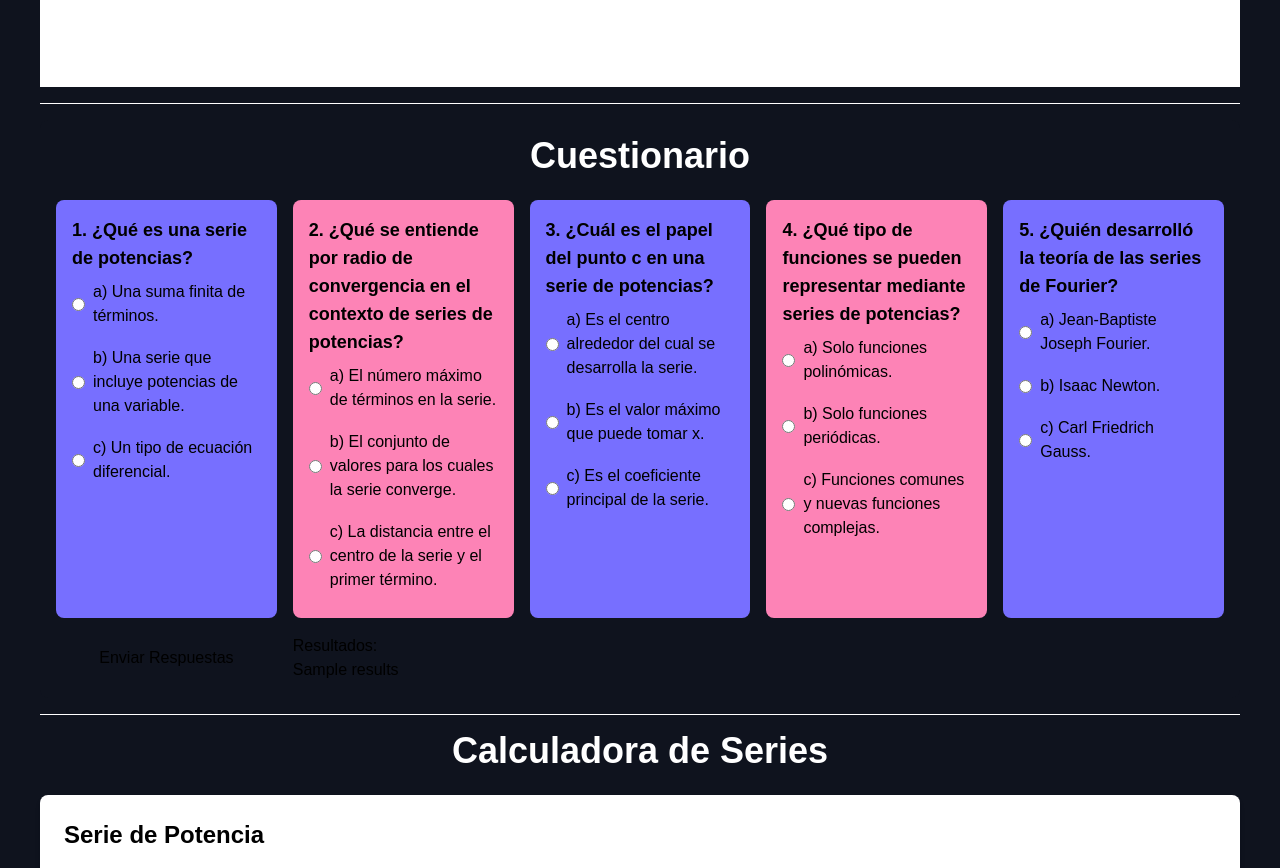
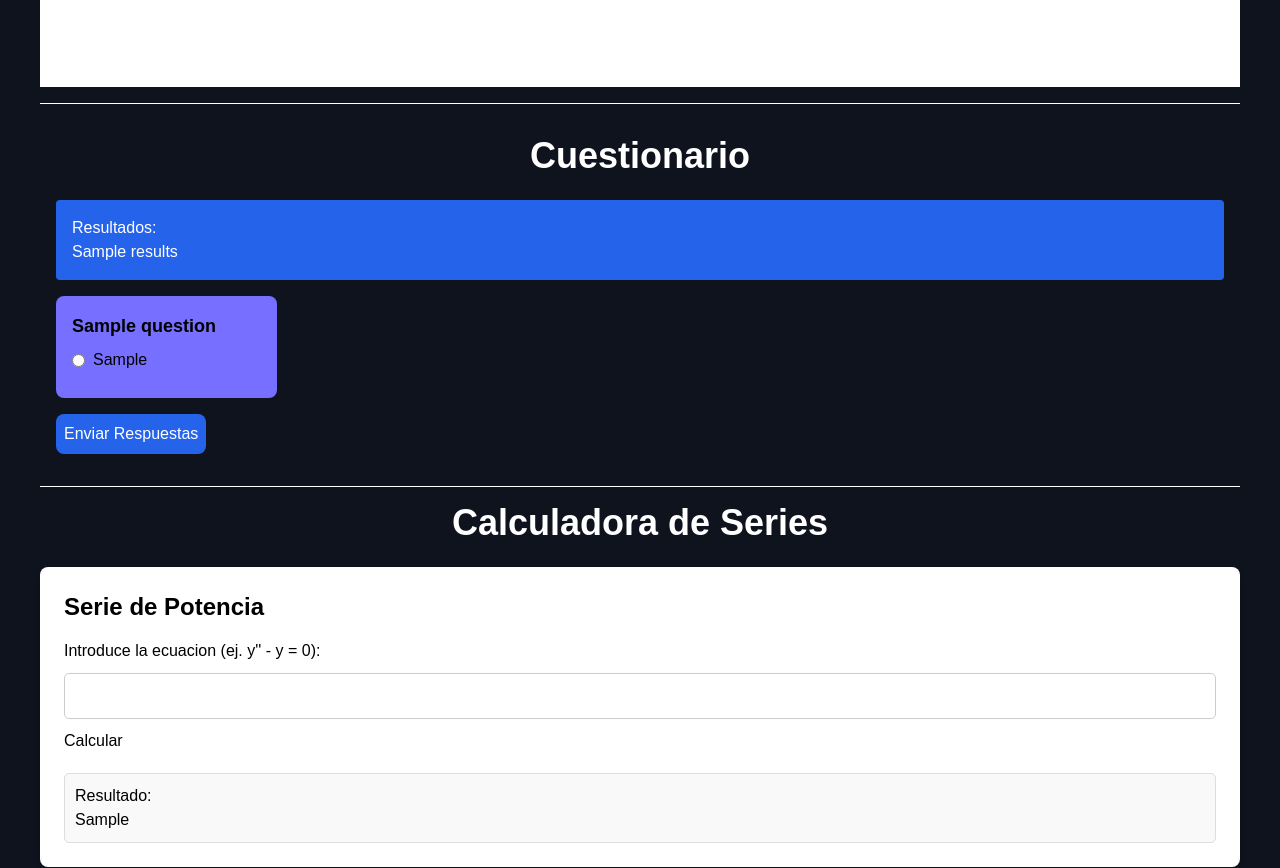
Before and after one commit to AlirioChourio/-Desaf-o-de-series-de-Fourier-y-Potencias, a Flask app: template templates/index.html in a window 1280 px wide. Shown: the part 2321-3189 px from the top of the page. Run offline with Flask 3, Linux system fonts and the light colour scheme; the template is opened without the code that fills it: most values are stand-ins (such as "Sample title", 1, 10 or a date in 2020); some libraries are stand-ins or nearby versions.

Commit message:
modificacion cuestionario

```diff
--- a/app.py
+++ b/app.py
@@ -7,51 +7,177 @@ import sympy as sp              # Para matemáticas simbólicas
 
 # Importar frameworks
 from flask import Flask, render_template, request  # Para usar Flask
+import random
 
 # Crear una instancia de Flask
 app = Flask(__name__)
 
-# Respuestas correctas
-correct_answers = {
-    'pregunta1': 'b',
-    'pregunta2': 'b',
-    'pregunta3': 'a',
-    'pregunta4': 'c',
-    'pregunta5': 'a',
+# Lista de preguntas
+questions = [
+    {
+        'id': 'pregunta1',
+        'question': '¿Qué es una serie de potencias?',
+        'options': {
+            'a': 'Una suma finita de términos.',
+            'b': 'Una serie que incluye potencias de una variable.',
+            'c': 'Un tipo de ecuación diferencial.'
+        },
+        'correct_answer': 'b'
+    },
+    {
+        'id': 'pregunta2',
+        'question': '¿Qué se entiende por radio de convergencia en el contexto de series de potencias?',
+        'options': {
+            'a': 'El número máximo de términos en la serie.',
+            'b': 'El conjunto de valores para los cuales la serie converge.',
+            'c': 'La distancia entre el centro de la serie y el primer término.'
+        },
+        'correct_answer': 'b'
+    },
+    {
+        'id': 'pregunta3',
+        'question': '¿Cuál es el papel del punto c en una serie de potencias?',
+        'options': {
+            'a': 'Es el centro alrededor del cual se desarrolla la serie.',
+            'b': 'Es el valor máximo que puede tomar x.',
+            'c': 'Es el coeficiente principal de la serie.'
+        },
+        'correct_answer': 'a'
+    },
+    {
+        'id': 'pregunta4',
+        'question': '¿Qué tipo de funciones se pueden representar mediante series de potencias?',
+        'options': {
+            'a': 'Solo funciones polinómicas.',
+            'b': 'Solo funciones periódicas.',
+            'c': 'Funciones comunes y nuevas funciones complejas.'
+        },
+        'correct_answer': 'c'
+    },
+    {
+        'id': 'pregunta5',
+        'question': '¿Quién desarrolló la teoría de las series de Fourier?',
+        'options': {
+            'a': 'Jean-Baptiste Joseph Fourier.',
+            'b': 'Isaac Newton.',
+            'c': 'Carl Friedrich Gauss.'
+        },
+        'correct_answer': 'a'
+    },
+    {
+        'id': 'pregunta6',
+        'question': '¿Qué se entiende por radio de convergencia en el contexto de series de potencias?',
+        'options': {
+            'a': 'El número máximo de términos en la serie.',
+            'b': 'El conjunto de valores para los cuales la serie converge.',
+            'c': 'La distancia entre el centro de la serie y el primer término.'
+        },
+        'correct_answer': 'b'
+    },
+    {
+        'id': 'pregunta7',
+        'question': 'Al calcular el radio de convergencia de la serie Σ (n²x^n) / 3^n, ¿qué resultado obtenemos?',
+        'options': {
+            'a': '1/3',
+            'b': '3',
+            'c': '9'
+        },
+        'correct_answer': 'a'
+    },
+    {
+        'id': 'pregunta8',
+        'question': 'En una serie de Fourier para f(x) = x² en el intervalo [-π, π], ¿cuál será el valor del coeficiente a₀?',
+        'options': {
+            'a': 'π²/3',
+            'b': '2π²/3',
+            'c': 'π²'
+        },
+        'correct_answer': 'b'
+    },
+    {
+        'id': 'pregunta9',
+        'question': 'Si expandimos ln(1+x) en una serie de Maclaurin, ¿cuál es el tercer término no nulo de la serie?',
+        'options': {
+            'a': 'x²/2',
+            'b': '-x²/2',
+            'c': '-x³/3'
+        },
+        'correct_answer': 'c'
+    },
+    {
+        'id': 'pregunta10',
+        'question': 'Al representar una onda cuadrada con una serie de Fourier, ¿qué términos estarán presentes?',
+        'options': {
+            'a': 'Solo términos seno',
+            'b': 'Solo términos coseno',
+            'c': 'Solo términos seno de orden impar'
+        },
+        'correct_answer': 'c'
+    },
+    {
+        'id': 'pregunta11',
+        'question': '¿Cuál es la expresión de la serie de potencias para la función f(x) = e^x alrededor de x = 0?',
+        'options': {
+            'a': 'Σ (x^n) / n!',
+            'b': 'Σ (x^n) / n²!',
+            'c': 'Σ (x^n) / (n+1)!'
+        },
+        'correct_answer': 'a'
+    },
+    {
+        'id': 'pregunta12',
+        'question': 'Al calcular los coeficientes de Fourier para f(x) = |x| en [-π, π], ¿cuál será el valor de b₁?',
+        'options': {
+            'a': '0',
+            'b': '2/π',
+            'c': '-2/π'
+        },
+        'correct_answer': 'b'
+    }
+]
 
-}
+@app.route('/', methods=['GET', 'POST'])
+def index():
+    if request.method == 'POST':
+        # Recuperar las preguntas seleccionadas de la solicitud anterior
+        selected_questions = request.form.getlist('selected_questions')
+
+        # Recibir respuestas del formulario
+        respuestas = {question_id: request.form.get(question_id, 'no respondida') for question_id in selected_questions}
+
+        # Verificar respuestas
+        resultados = []
+
+        # Filtrar las preguntas que se respondieron
+        for question_id in selected_questions:
+            # Buscar la pregunta correspondiente en la lista original
+            pregunta = next((q for q in questions if q['id'] == question_id), None)
+            if pregunta:
+                respuesta = respuestas[question_id]
+                # Verificar si la respuesta es correcta
+                if respuesta == 'no respondida':
+                    resultados.append(f"Pregunta {pregunta['id']}: Incorrecto (Respuesta correcta: {pregunta['correct_answer']})")
+                elif respuesta == pregunta['correct_answer']:
+                    resultados.append(f"Pregunta {pregunta['id']}: Correcto")
+                else:
+                    resultados.append(f"Pregunta {pregunta['id']}: Incorrecto (Respuesta correcta: {pregunta['correct_answer']})")
+
+        # Unir resultados en una cadena
+        resultados_str = '<br>'.join(resultados)  # Cambiar a <br> para HTML
+
+        # Seleccionar 3 nuevas preguntas aleatorias para la próxima ronda
+        new_selected_questions = random.sample(questions, 3)
+
+        # Renderizar la plantilla con los resultados y nuevas preguntas
+        return render_template('index.html', results=resultados_str, questions=new_selected_questions, selected_questions=new_selected_questions)
+    else:
+        # Seleccionar 3 preguntas aleatorias al inicio
+        selected_questions = random.sample(questions, 3)
+        return render_template('index.html', questions=selected_questions, results=None, selected_questions=selected_questions)
+
+
 
 # SERIES DE POTENCIAS
-
-@app.route('/')
-def index():
-    return render_template('index.html')
-
-@app.route('/quiz', methods=['POST'])
-def quiz():
-    respuestas = {
-        'pregunta1': request.form.get('pregunta1'),
-        'pregunta2': request.form.get('pregunta2'),
-        'pregunta3': request.form.get('pregunta3'),
-        'pregunta4': request.form.get('pregunta4'),
-        'pregunta5': request.form.get('pregunta5')
-    }
-
-    # Verificar respuestas
-    resultados = []
-    for pregunta, respuesta in respuestas.items():
-        if respuesta is None:
-            resultados.append(f"{pregunta}: No respondida")
-        elif respuesta == correct_answers[pregunta]:
-            resultados.append(f"{pregunta}: Correcto")
-        else:
-            resultados.append(f"{pregunta}: Incorrecto (Respuesta correcta: {correct_answers[pregunta]})")
-
-    # Unir resultados en una cadena
-    resultados_str = '  '.join(resultados)
-
-    return render_template('index.html', results=resultados_str)
-
 @app.route('/calculate', methods=['POST'])
 def calculate():
     # Obtener la entrada del formulario
--- a/templates/index.html
+++ b/templates/index.html
@@ -74,115 +74,40 @@
           </div>
         </div>
       </div>
+
       <div class="my-4 border-t border-white"></div>
 <div style="background-color: #0f131e;" class="p-4 rounded-lg">
     <h1 class="text-4xl font-bold mb-6 text-center text-white">Cuestionario</h1>
-            <form action="/quiz" method="POST">
+    {% if results %}
+        <div id="quizResult" class="mb-4 p-4 bg-blue-600 text-white rounded">
+            <h2>Resultados:</h2>
+            <p>{{ results|safe }}</p>
+        </div>
+    {% endif %}
+    <form action="/" method="POST">
         <div class="grid grid-cols-1 sm:grid-cols-2 md:grid-cols-3 lg:grid-cols-5 gap-4">
-
-<div style="background-color: #776fff;" class="p-4 rounded-lg">
-                    <label class="block text-lg font-semibold mb-2 ">1. ¿Qué es una serie de potencias?</label>
+            {% for question in questions %}
+                <div class="p-4 rounded-lg" style="background-color: #776fff;">
+                    <label class="block text-lg font-semibold mb-2">{{ question.question }}</label>
                     <div>
+                        {% for option_key, option_value in question.options.items() %}
                             <label class="inline-flex items-center">
-                                <input type="radio" name="pregunta1" value="a" required class="form-radio text-blue-600">
-                                <span class="ml-2">a) Una suma finita de términos.</span>
+                                <input type="radio" name="{{ question.id }}" value="{{ option_key }}" required class="form-radio text-blue-600">
+                                <span class="ml-2">{{ option_value }}</span>
                             </label>
-                            <label class="inline-flex items-center mt-2">
-                                <input type="radio" name="pregunta1" value="b" class="form-radio text-blue-600">
-                                <span class="ml-2">b) Una serie que incluye potencias de una variable.</span>
-                            </label>
-                            <label class="inline-flex items-center mt-2">
-                                <input type="radio" name="pregunta1" value="c" class="form-radio text-blue-600">
-                                <span class="ml-2">c) Un tipo de ecuación diferencial.</span>
-                            </label>
+                            <br>
+                        {% endfor %}
                     </div>
                 </div>
-
-                    <div style="background-color: #fd83b6;" class="p-4 rounded-lg">
-                        <label class="block text-lg font-semibold mb-2">2. ¿Qué se entiende por radio de convergencia en el contexto de series de potencias?</label>
-                        <div>
-                            <label class="inline-flex items-center">
-                                <input type="radio" name="pregunta2" value="a" required class="form-radio text-blue-600">
-                                <span class="ml-2">a) El número máximo de términos en la serie.</span>
-                            </label>
-                            <label class="inline-flex items-center mt-2">
-                                <input type="radio" name="pregunta2" value="b" class="form-radio text-blue-600">
-                                <span class="ml-2">b) El conjunto de valores para los cuales la serie converge.</span>
-                            </label>
-                            <label class="inline-flex items-center mt-2">
-                                <input type="radio" name="pregunta2" value="c" class="form-radio text-blue-600">
-                                <span class="ml-2">c) La distancia entre el centro de la serie y el primer término.</span>
-                            </label>
+                <!-- Campo oculto para enviar el ID de la pregunta -->
+                <input type="hidden" name="selected_questions" value="{{ question.id }}">
+            {% endfor %}
         </div>
-                    </div>
-
-                    <div style="background-color: #776fff;" class="p-4 rounded-lg">
-                      <label class="block text-lg font-semibold mb-2">3. ¿Cuál es el papel del punto c en una serie de potencias?</label>
-                        <div>
-                            <label class="inline-flex items-center">
-                                <input type="radio" name="pregunta3" value="a" required class="form-radio text-blue-600">
-                                <span class="ml-2">a) Es el centro alrededor del cual se desarrolla la serie.</span>
-                            </label>
-                            <label class="inline-flex items-center mt-2">
-                                <input type="radio" name="pregunta3" value="b" class="form-radio text-blue-600">
-                                <span class="ml-2">b) Es el valor máximo que puede tomar x.</span>
-                            </label>
-                            <label class="inline-flex items-center mt-2">
-                                <input type="radio" name="pregunta3" value="c" class="form-radio text-blue-600">
-                                <span class="ml-2">c) Es el coeficiente principal de la serie.</span>
-                            </label>
-                        </div>
-                    </div>
-                    <div style="background-color: #fd83b6;" class="p-4 rounded-lg">
-
-<label class="block text-lg font-semibold mb-2">4. ¿Qué tipo de funciones se pueden representar mediante series de potencias?</label>
-                        <div>
-                            <label class="inline-flex items-center">
-                                <input type="radio" name="pregunta4" value="a" required class="form-radio text-blue-600">
-                                <span class="ml-2">a) Solo funciones polinómicas.</span>
-                            </label>
-                            <label class="inline-flex items-center mt-2">
-                                <input type="radio" name="pregunta4" value="b" class="form-radio text-blue-600">
-                                <span class="ml-2">b) Solo funciones periódicas.</span>
-                            </label>
-                            <label class="inline-flex items-center mt-2">
-                                <input type="radio" name="pregunta4" value="c" class="form-radio text-blue-600">
-                                <span class="ml-2">c) Funciones comunes y nuevas funciones complejas.</span>
-                            </label>
-                        </div>
-                    </div>
-                    <div style="background-color: #776fff;" class="p-4 rounded-lg">
-                      <label class="block text-lg font-semibold mb-2">5. ¿Quién desarrolló la teoría de las series de Fourier?</label>
-                        <div>
-                            <label class="inline-flex items-center">
-                                <input type="radio" name="pregunta5" value="a" required class="form-radio text-blue-600">
-                                <span class="ml-2">a) Jean-Baptiste Joseph Fourier.</span>
-                            </label>
-                            <label class="inline-flex items-center mt-2">
-                                <input type="radio" name="pregunta5" value="b" class="form-radio text-blue-600">
-                                <span class="ml-2">b) Isaac Newton.</span>
-                            </label>
-                            <label class="inline-flex items-center mt-2">
-                                <input type="radio" name="pregunta5" value="c" class="form-radio text-blue-600">
-                                <span class="ml-2">c) Carl Friedrich Gauss.</span>
-                            </label>
-                        </div>
-                    </div>
-                    <button type="submit">Enviar Respuestas</button>
+        <button type="submit" class="mt-4 p-2 bg-blue-600 text-white rounded-lg">Enviar Respuestas</button>
     </form>
-        {% if results %}
-            <div id="quizResult">
-                <h2>Resultados:</h2>
-                <p>{{ results }}</p>
-            </div>
-        {% endif %}
-
-                  </div>
-
 </div>
 <div class="my-4 border-t border-white"></div>
 <h1 class="text-4xl font-bold text-center mb-6 text-white">Calculadora de Series</h1>
-
 <div class="section bg-white p-6 rounded-lg shadow-md mb-4">
     <h2 class="text-2xl font-semibold mb-4">Serie de Potencia</h2>
     <form id="powerSeriesForm" action="/calculate" method="post">
```
Lines whose indentation alone changed are shown as unchanged.
